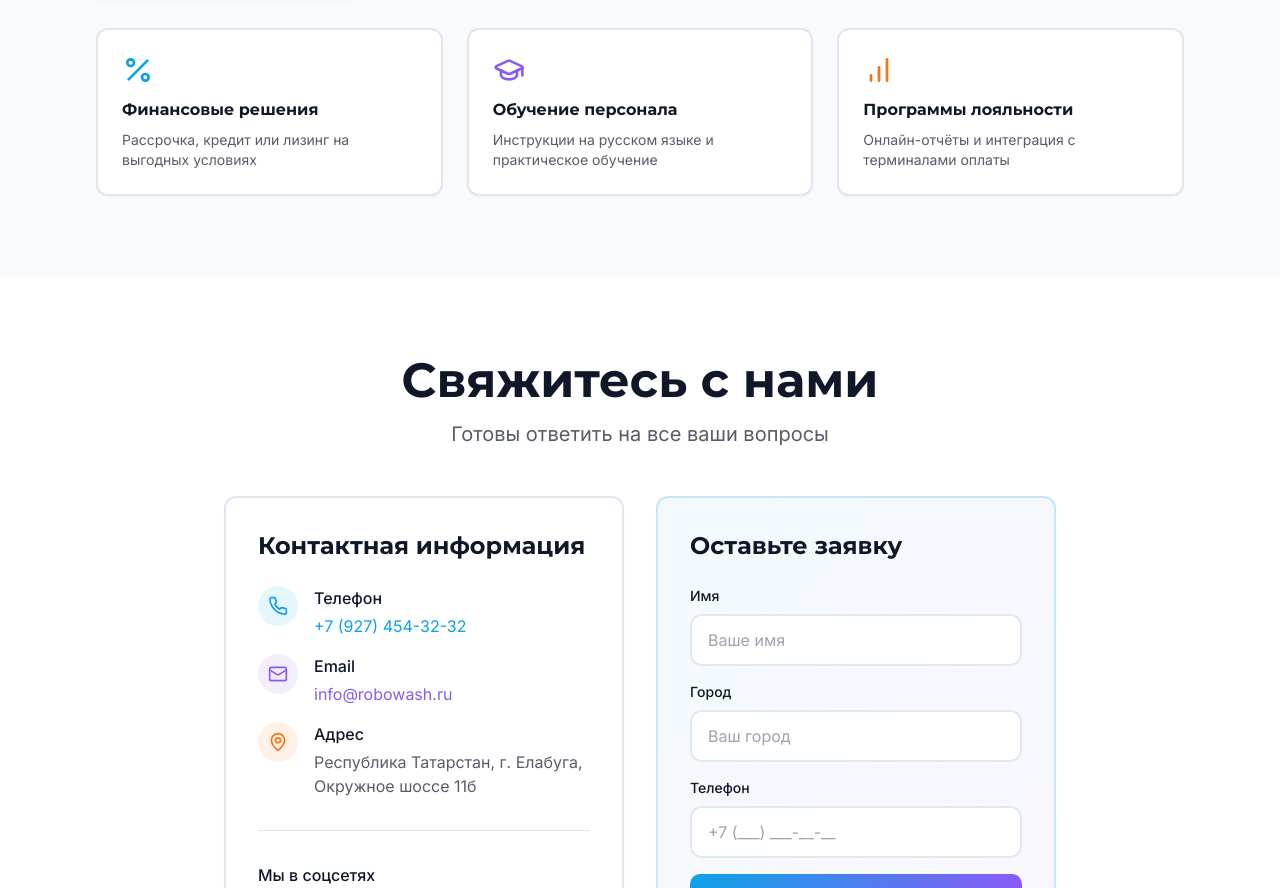
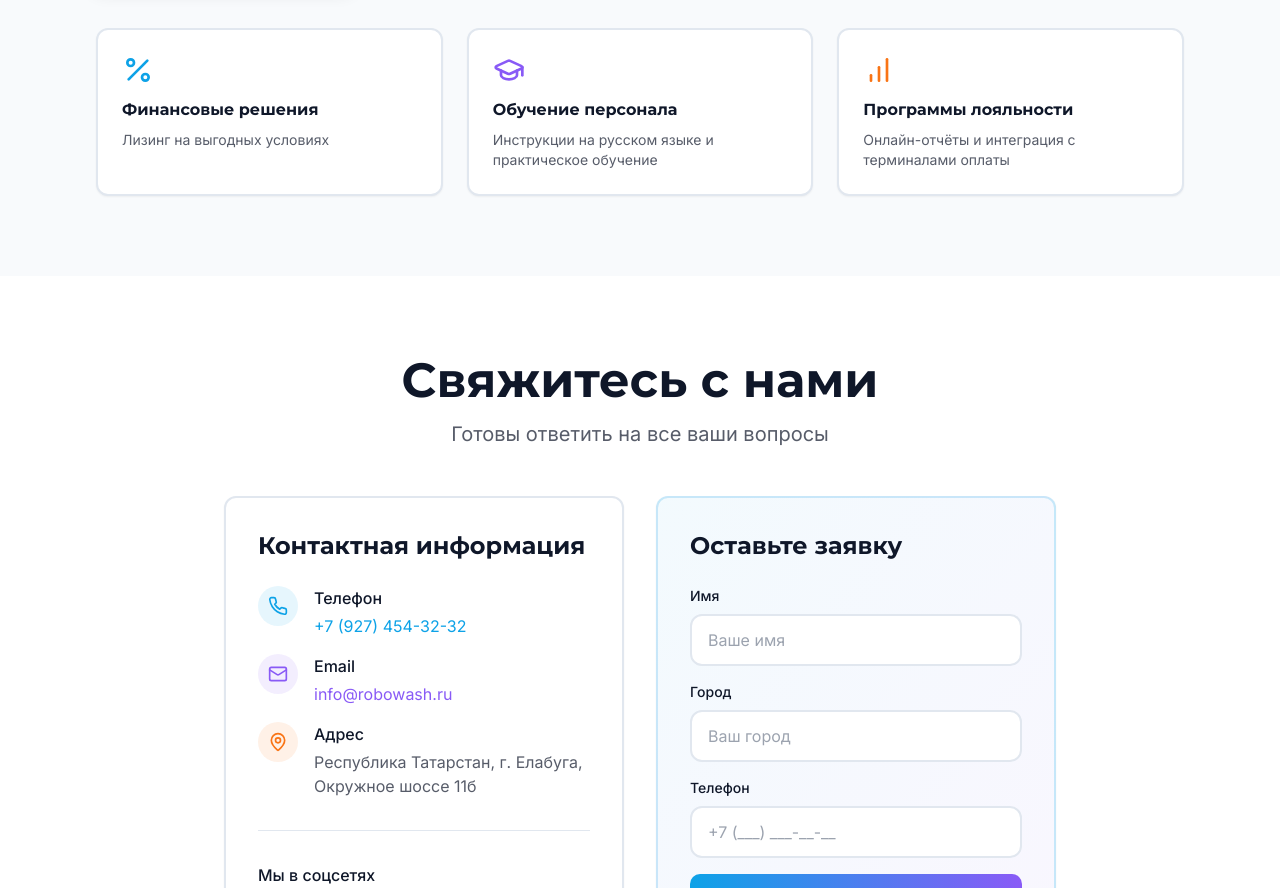
Before and after one commit to pr-poehali-dev/robowash-automation, a React (Vite) app: page / in a window 1280 px wide. Shown: the part 2920-3808 px from the top of the page. Built offline with nearby package versions, Linux system fonts and the light colour scheme.

Commit message:
Добавлен модуль выгодного лизинга

```diff
--- a/src/pages/Index.tsx
+++ b/src/pages/Index.tsx
@@ -291,7 +291,7 @@ const Index = () => {
               <CardContent className="p-6">
                 <Icon name="Percent" className="text-primary mb-3" size={32} />
                 <h4 className="font-bold mb-2">Финансовые решения</h4>
-                <p className="text-sm text-foreground/70">Рассрочка, кредит или лизинг на выгодных условиях</p>
+                <p className="text-sm text-foreground/70">Лизинг на выгодных условиях</p>
               </CardContent>
             </Card>
             <Card className="border-2">
```
